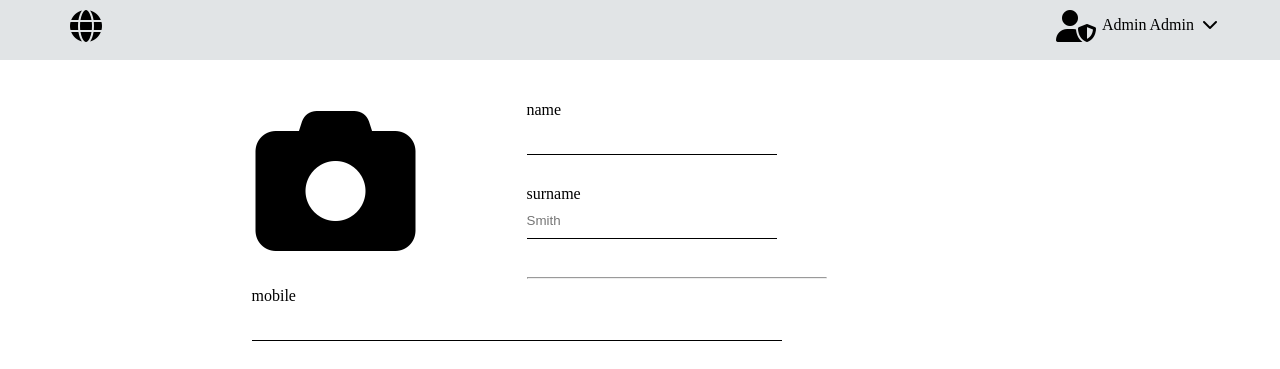
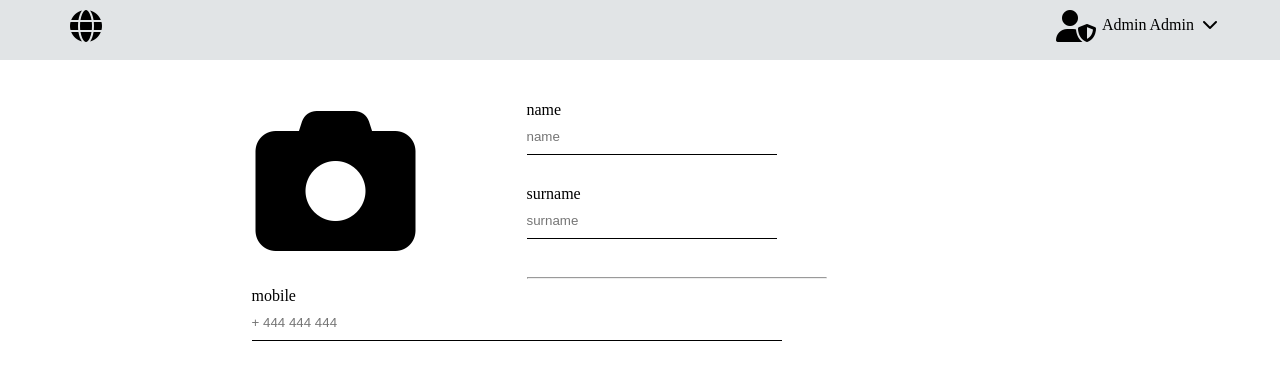
Before and after one commit to Yves-Byiringiro/phonebook_app, a React (Create React App) app: page /AddNewContact in a window 1280 px wide. Shown: the top 369 px of the page. Built offline with nearby package versions, Linux system fonts and the light colour scheme.

Commit message:
concatenate firstname and lastname

```diff
--- a/src/components/AddNewContact/AddNewContact.js
+++ b/src/components/AddNewContact/AddNewContact.js
@@ -7,10 +7,14 @@ import axios from 'axios'
 //////////   declaring the initial state   ///////////////
 
 const initialState = {
+
     name: '',
+    fname: '',
+    sname: '',
     phone_number: '',
     nameError:'',
     phone_numberError:'',
+
 }
 export class AddNewContact extends React.Component{
 
@@ -30,21 +34,26 @@ export class AddNewContact extends React.Component{
 //////////  validating name and phone_number input  ////////////////
 
     validate = () => {
-        let nameError='';
+        let fnameError='';
+        let surnameError='';
         let phone_numberError='';
 
 
-        if (!this.state.name){
+        if (!this.state.fname){
 
-            nameError="name is required !";
+            fnameError="first name is required !";
+        }
+        if (!this.state.sname){
+
+            surnameError="surname is required !";
         }
         if (!this.state.phone_number){
 
             phone_numberError="phone is required !";
         }
 
-        if (nameError || phone_numberError) {
-            this.setState({nameError, phone_numberError});
+        if (fnameError || surnameError || phone_numberError) {
+            this.setState({fnameError,surnameError, phone_numberError});
             return false;
         }
         return true;
@@ -54,13 +63,13 @@ export class AddNewContact extends React.Component{
 
     submitHandler = e =>{
         e.preventDefault();
-
         const isValid = this.validate();
         if (isValid) {
 
             console.log(this.state)
 
-            axios.post("https://code-catalist-phone-book-rails.herokuapp.com/contacts",this.state)
+            const ContactDetails={name:this.state.fname+" "+this.state.sname, phone_number:this.state.phone_number}
+            axios.post("https://code-catalist-phone-book-rails.herokuapp.com/contacts",ContactDetails)
             .then(response =>{
                 this.props.history.push('/')
                 console.log(response)
@@ -77,7 +86,7 @@ export class AddNewContact extends React.Component{
 
 ////////   destructuring name and phone_number to make it easier to work with  ///////////////////
 
-        const{name,phone_number}= this.state
+    const {name,phone_number}=this.state
 
         return(
 
@@ -88,24 +97,26 @@ export class AddNewContact extends React.Component{
                         </div>
                         <div className="user-username">
                             <form onSubmit={this.submitHandler}>
+
                                 <label htmlFor="name">name</label><br/>
                                 <div>
-                                    <input type="text" name ="name" value={name} onChange={this.changeHandler} /><br/>
-                                    <div style={{ color:'red'}}>{this.state.nameError}</div>
+                                    <div style={{ color:'red'}}>{this.state.fnameError}</div>
+                                    <input type="text" name ="name" value={name.fname} onChange={this.changeHandler}  placeholder="name" /><br/>
                                 </div>
 
 
                                  <label htmlFor="surname">surname</label><br/>
                                  <div>
-                                    <input type="text" name="surname" placeholder="Smith"/>
+                                    <div style={{ color:'red'}}>{this.state.surnameError}</div>
+                                    <input type="text" name="surname" value={name.sname} onChange={this.changeHandler} placeholder="surname"/>
                                  </div>
 
 
                                 <hr/>
                                 <label htmlFor="phoneNumber" className="label-phone_number">mobile</label><br/>
                                 <div>
-                                    <input type="text" name ="phone_number"  value={phone_number} onChange={this.changeHandler} className="phone_number"/>
                                     <div style={{ color:'red'}}>{this.state.phone_numberError}</div>
+                                    <input type="text" name ="phone_number"  value={phone_number} onChange={this.changeHandler} placeholder="+ 444 444 444" className="phone_number"/>
                                 </div>
 
                                 <button type="submit" className="btn-add_contact2" >
--- a/src/components/Home/Home.js
+++ b/src/components/Home/Home.js
@@ -62,7 +62,7 @@ export class Home extends React.Component{
                 <tr className="Table-row" key={contact.id}>
                     <td>
                         <Link to={`ContactDetails/${contact.id}`}>
-                            {contact.name} {contact.surname}
+                        {contact.name}
                         </Link>
                     </td>
                     <td>{contact.phone_number}</td>
```
